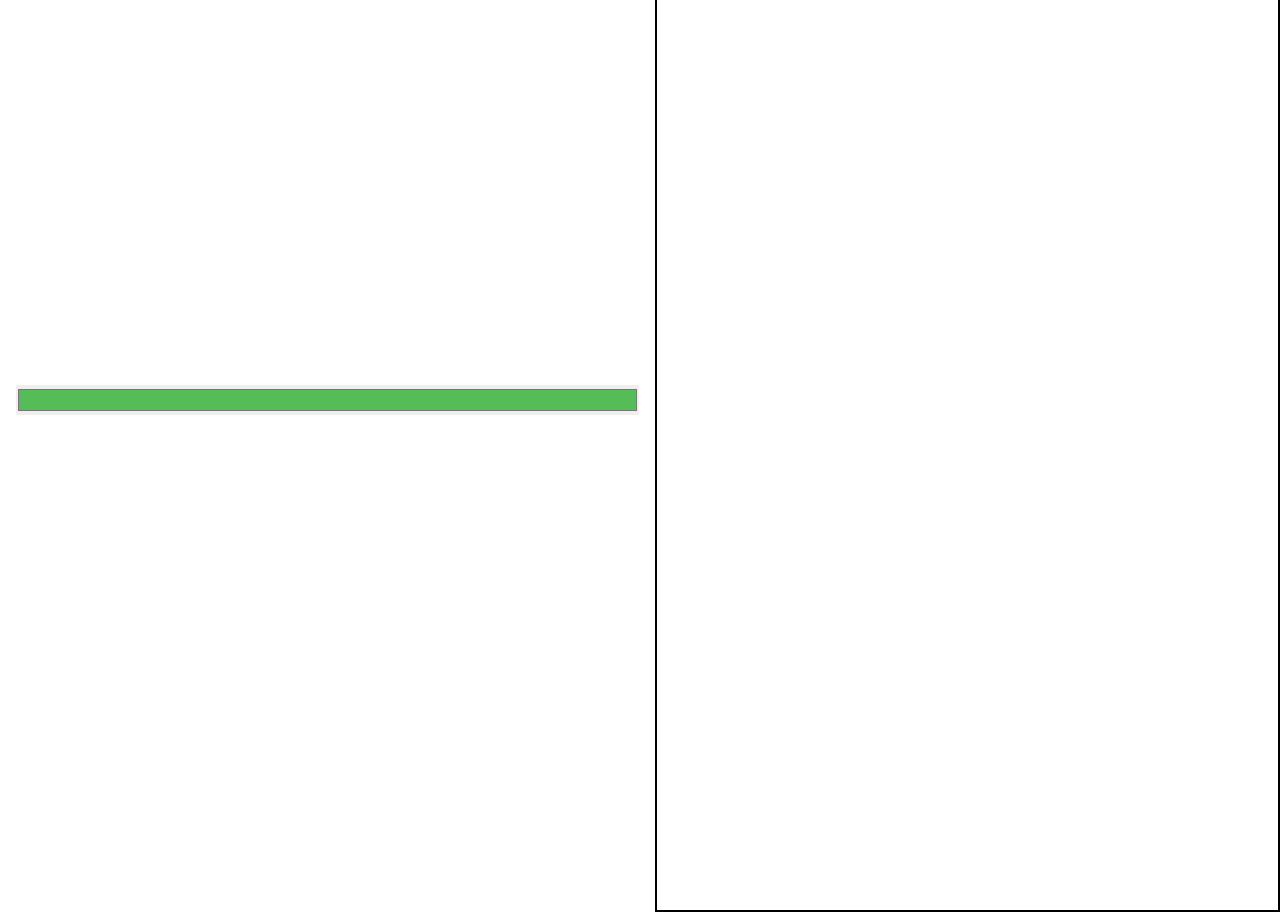
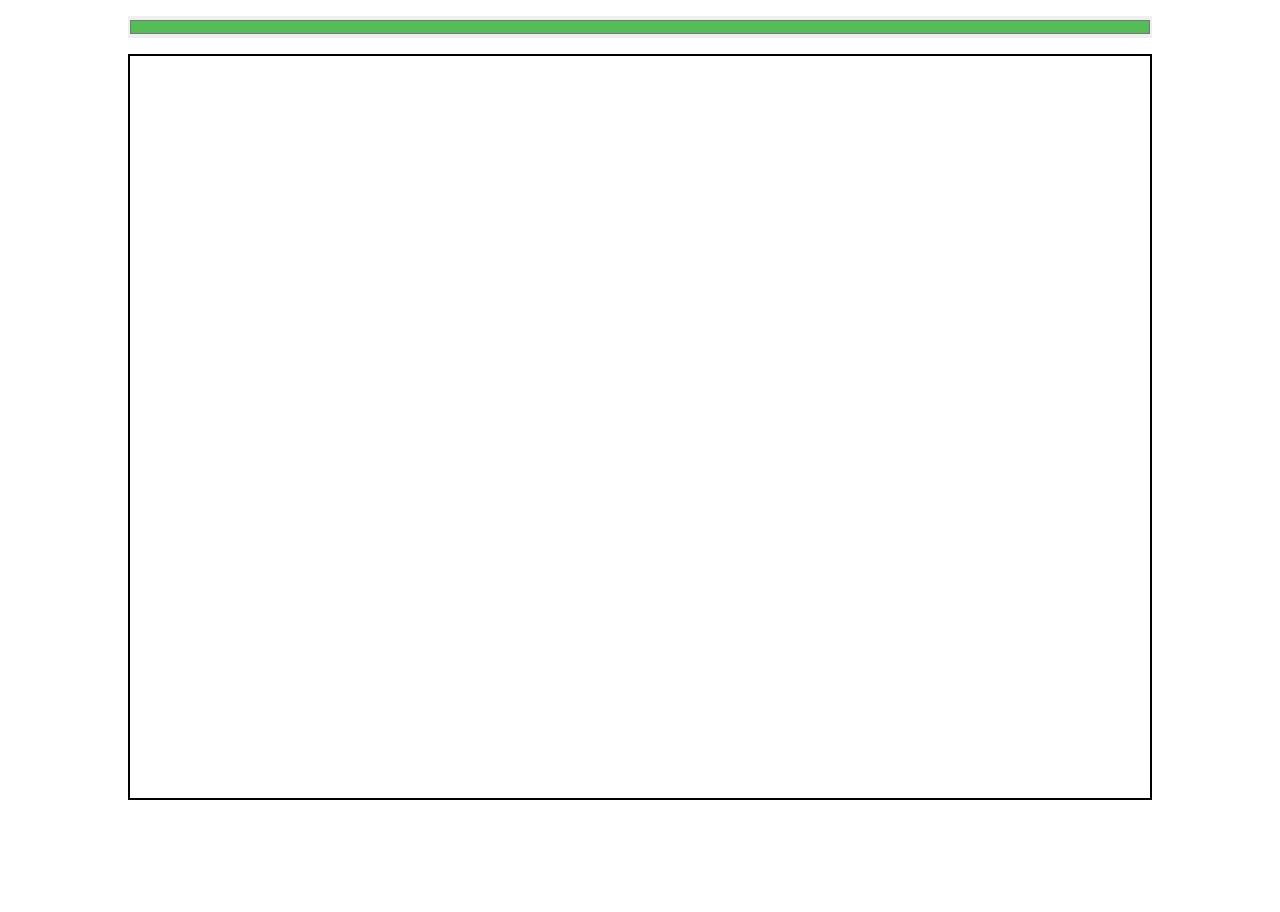
Before and after one commit to LucasGuerraCavalcante/pixel-art-maker-react, a React (Create React App) app: page / in a window 1280 px wide. After the commit the page ends 800 px from the top, so only its background shows below. Built offline with nearby package versions, Linux system fonts and the light colour scheme.

Commit message:
flex direction column

```diff
--- a/src/App.styles.js
+++ b/src/App.styles.js
@@ -3,6 +3,7 @@ import { createUseStyles } from 'react-jss';
 export default createUseStyles({
   app: {
     display: 'flex',
+    flexDirection: 'column',
     width: '100%',
     height: '100%',
     justifyContent: 'center',
```
